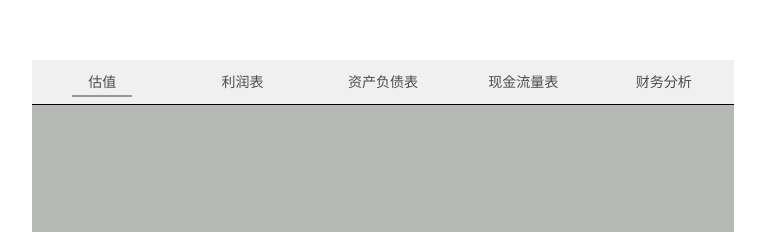
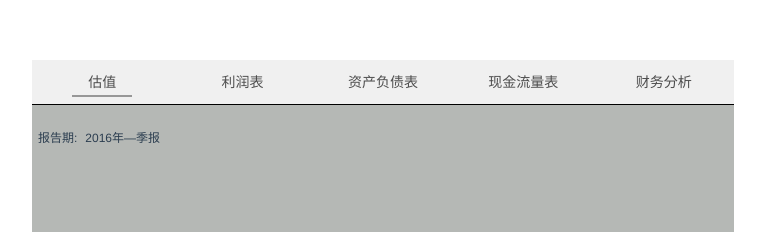
Before and after one commit to Mrdapeng/office, a Vue app: page /#/tab/appraisement in a window 1280 px wide. Shown: the top 232 px of the page, without its empty margins (257-1022 px from the left). Built offline with nearby package versions, Linux system fonts and the light colour scheme.

Commit message:
firstCommit.02

```diff
--- a/src/components/appraisement/appraisement.vue
+++ b/src/components/appraisement/appraisement.vue
@@ -1,15 +1,18 @@
 <template>
 <div class="title">
-
+<div class="report">
+  <span>报告期:</span><span class="year">{{year}}</span>
+</div>
 </div>
 
 
 </template>
 <script>
     export default{
-
         data(){
-            return {}
+            return {
+                year:'2016年—季报'
+            }
         },
         methods: {}
     }
@@ -20,6 +23,15 @@
 .title{
   width: 705px;
   height: 54px;
-
+  text-align: left;
+  margin-left: 6px;
 }
+  .report{
+    font-size: 12px;
+    margin-top: 23px;
+    width: 123px;
+  }
+  .year{
+    margin-left: 8px;
+  }
 </style>
--- a/src/components/assetsliabilities/assetsliabilities.vue
+++ b/src/components/assetsliabilities/assetsliabilities.vue
@@ -1,5 +1,7 @@
 <template>
+<div class="title">
 
+</div>
 </template>
 <script>
     export default{
@@ -12,6 +14,9 @@
 
 </script>
 <style scoped>
-
+.title{
+  width: 704px;
+  height: 44px;
+}
 
 </style>
--- a/src/components/officeDetail/tab.vue
+++ b/src/components/officeDetail/tab.vue
@@ -16,8 +16,9 @@
       <li>
         <router-link to="/tab/income">财务分析</router-link>
       </li>
-      <router-view></router-view>
     </ul>
+    <router-view></router-view>
+
   </div>
 
 
@@ -31,7 +32,7 @@
   }
 
 </script>
-<style >
+<style  scoped>
   * {
     padding: 0;
     margin: 0;
```
